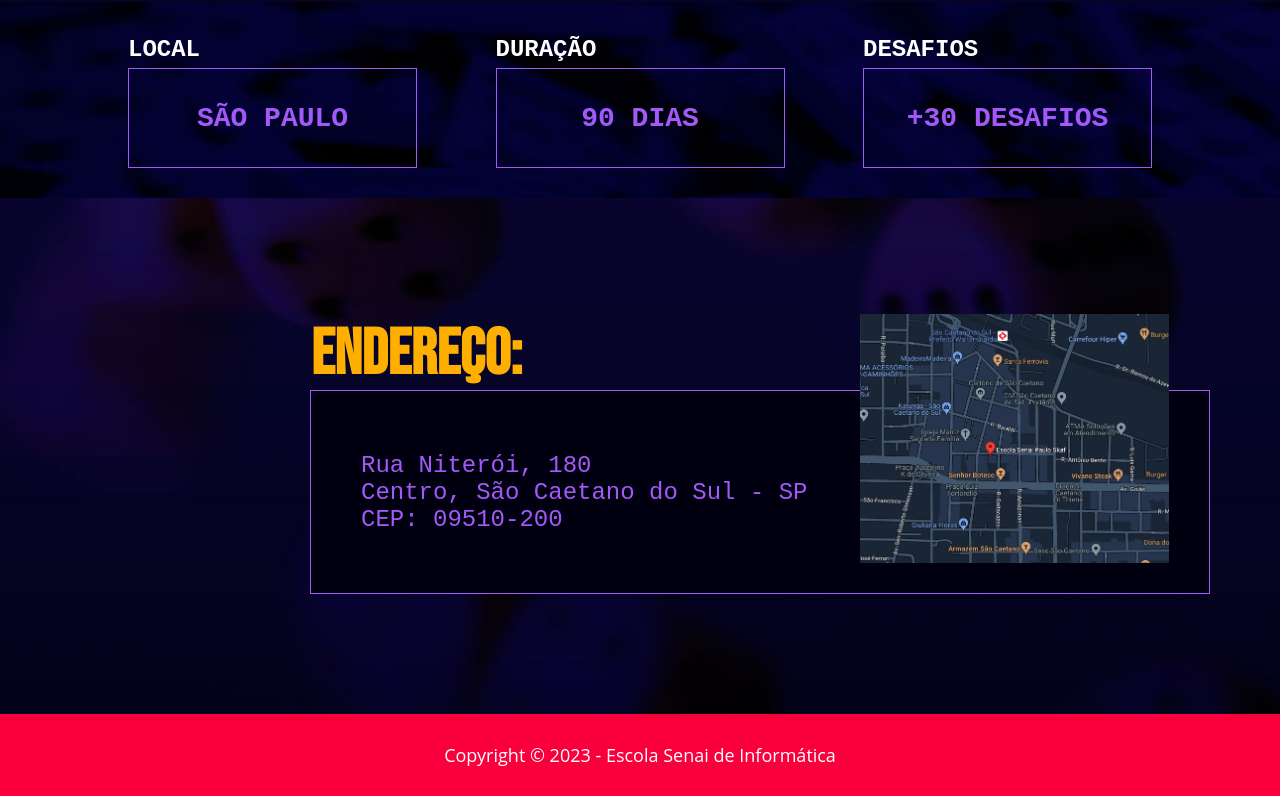
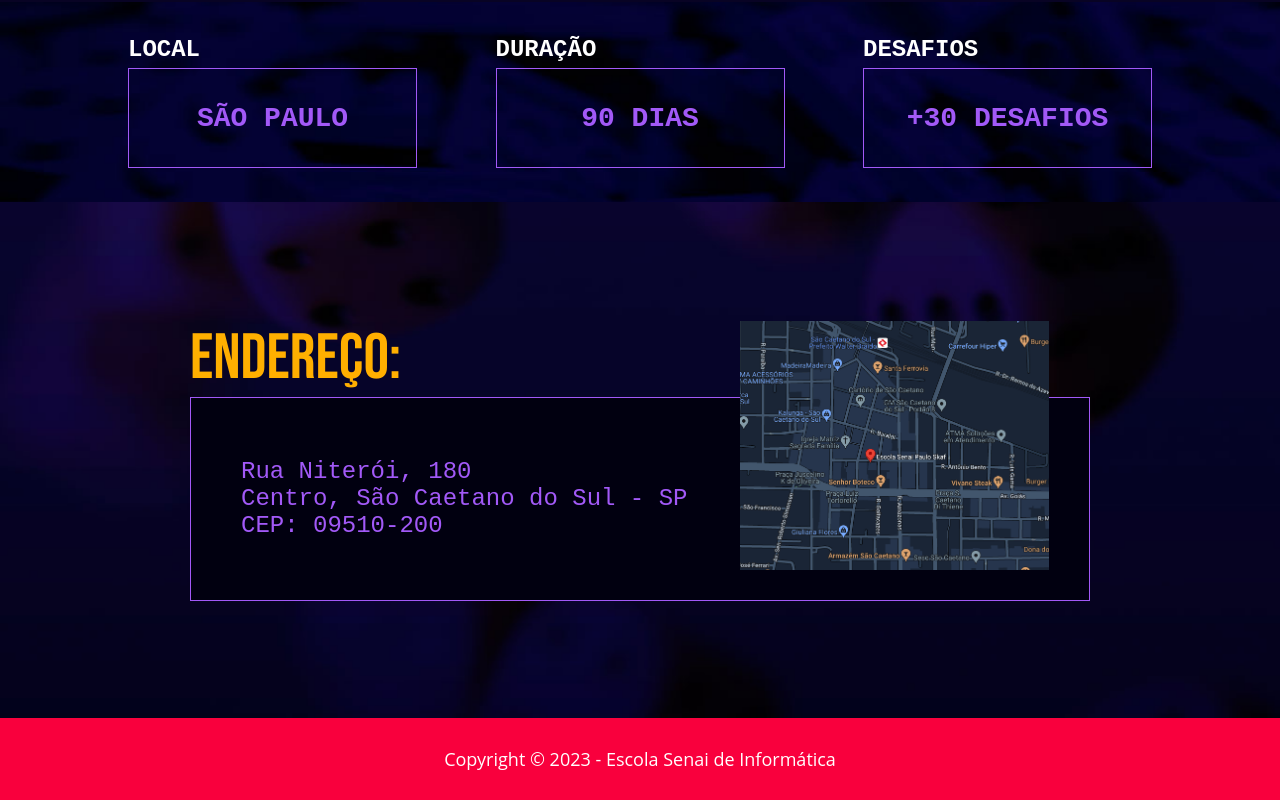
Before and after one commit to GSolivier/atividade-landing-page, a plain HTML site: page index.html in a window 1280 px wide. Shown: the part 1628-2428 px from the top of the page. Drawn offline with Linux system fonts and the light colour scheme; a web font is replaced by a local one.

Commit message:
Terceiro patch de alterações

```diff
--- a/index.html
+++ b/index.html
@@ -98,22 +98,19 @@
         </section>
 
         <footer>
-
-            <section class="endereco">
-
-                <img class="img-endereco" src="images/imagem-fundo-endereco.png"
-                    alt="Imagem de varios dados de seis lados">
-
+            <div class="endereco">
+                <section class="container-grid footer-flex">
+                    <div>
+                    <h2>Endereço:</h2>
 
                     <div class="p-endereco">
-                    <h2>Endereço:</h2>
+                        <p>Rua Niterói, 180<br>Centro, São Caetano do Sul - SP<br>CEP: 09510-200</p>
                         <img class="img-mapa" src="images/mapa.png" alt="Mapa mostrando a localização da escola">
-                    <p>Rua Niterói, 180<br>Centro, São Caetano do Sul - SP<br>CEP: 09510-200</p>
 
                     </div>
-
+                    </div>
                 </section>
-
+            </div>
             <section class="autorais">
                 <p>Copyright © 2023 - Escola Senai de Informática</p>
             </section>
--- a/style/style.css
+++ b/style/style.css
@@ -49,6 +49,7 @@ nav a {
     text-transform: uppercase;
     font-family: 'guilherme', cursive;
     font-size: 18px;
+    letter-spacing: 1px;
 }
 
 header nav a:hover{
@@ -73,6 +74,7 @@ header nav a:hover{
     font-family: 'guilherme';
     padding-bottom: 10px;
     border-bottom: 1px solid #FFAF00;
+    font-weight: 30;
 }
 
 
@@ -138,12 +140,14 @@ header nav a:hover{
     font-family: 'guilherme';
     font-size: 64px;
     color: #F9003D;
+    font-weight: lighter;
 }
 
 h2 {
     color: #FFAF00;
     font-size: 64px;
     font-family: 'guilherme';
+    font-weight: lighter;
 }
 
 h3 {
@@ -197,8 +201,19 @@ h4 {
 }
 
 /* Footer */
+.footer-flex{
+    display: flex;
+    flex-direction: column;
+    justify-content: center;
+    align-items: center;
+}
+
 .endereco{
-    position: relative;
+    background-image: url(../images/imagem-fundo-endereco.png);
+    background-repeat: no-repeat;
+    background-size: cover;
+    height: 516px;
+    display: flex;
 
 }
 .img-endereco{
@@ -216,15 +231,13 @@ h4 {
 }
 
 .p-endereco{
+    position: relative;
     background-color: #010010;
     width: 900px;
     height: 204px;
     display: flex;
     align-items: center;
     border: 1px solid #A259f7;
-    position: absolute;
-    bottom: 120px;
-    left: 310px;
 }
 
 .img-mapa {
@@ -233,11 +246,6 @@ h4 {
     position: absolute;
     width: 309px;
     height: 249px;
-}
-
-.endereco h2{
-    top: -75px;
-    position: absolute;
 }
 
 .autorais {
```
Lines whose indentation alone changed are shown as unchanged.
